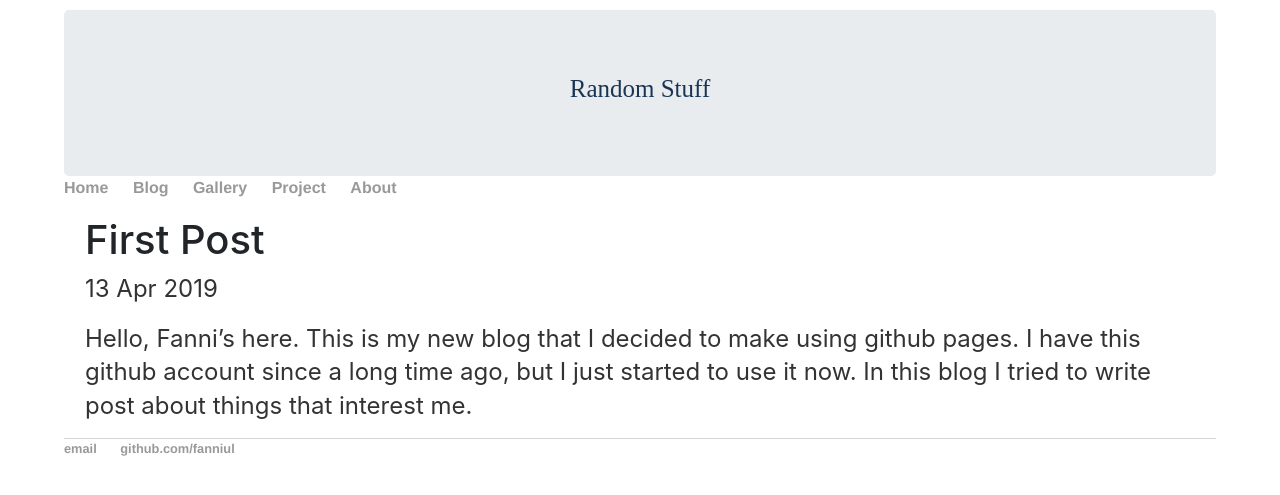
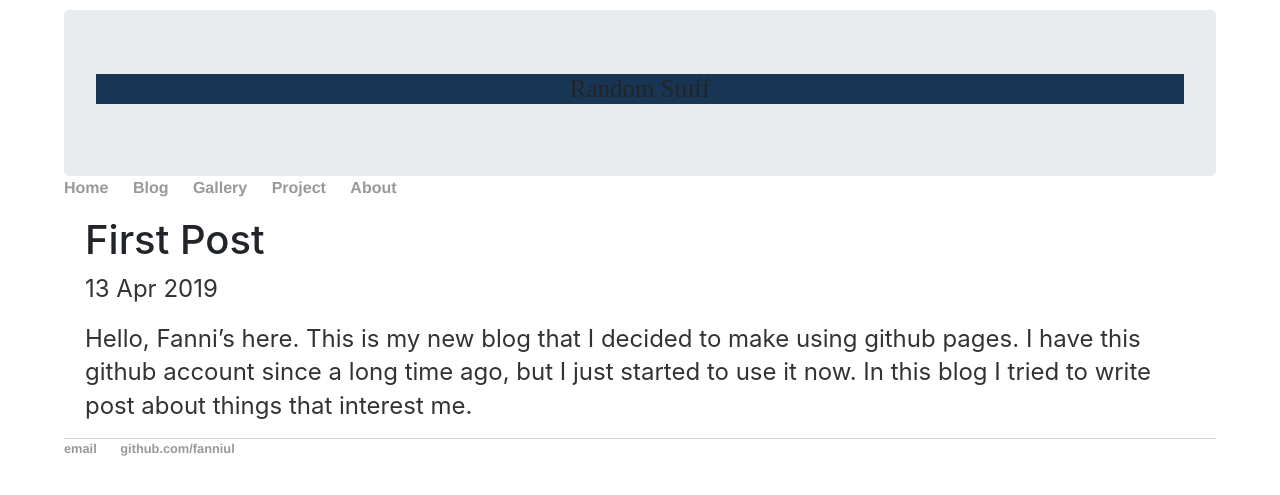
Before and after one commit to fanniul/fanniul.github.io, a Jekyll site: the page built from _posts/2019-04-13-first-post.md, in a window 1280 px wide. Shown: the top 495 px of the page. Built offline with Jekyll 4.4.1, drawn with Linux system fonts in a browser that asks for light colours; some web fonts are replaced.

Commit message:
Update default.html

```diff
--- a/_layouts/default.html
+++ b/_layouts/default.html
@@ -20,7 +20,7 @@
 		<body>
 			<!-- Header -->
 			<div class="jumbotron text-center" style="margin-bottom:0;">
-			  <h1 style="font-family: Sophia;color:#193554;font-size: 25px;" >Random Stuff</h1>
+			  <h1 class="bg-darknavy" style="font-family: Sophia;font-size: 25px;" >Random Stuff</h1>
 			</div>
 			<nav>
 	    		<ul>
```
